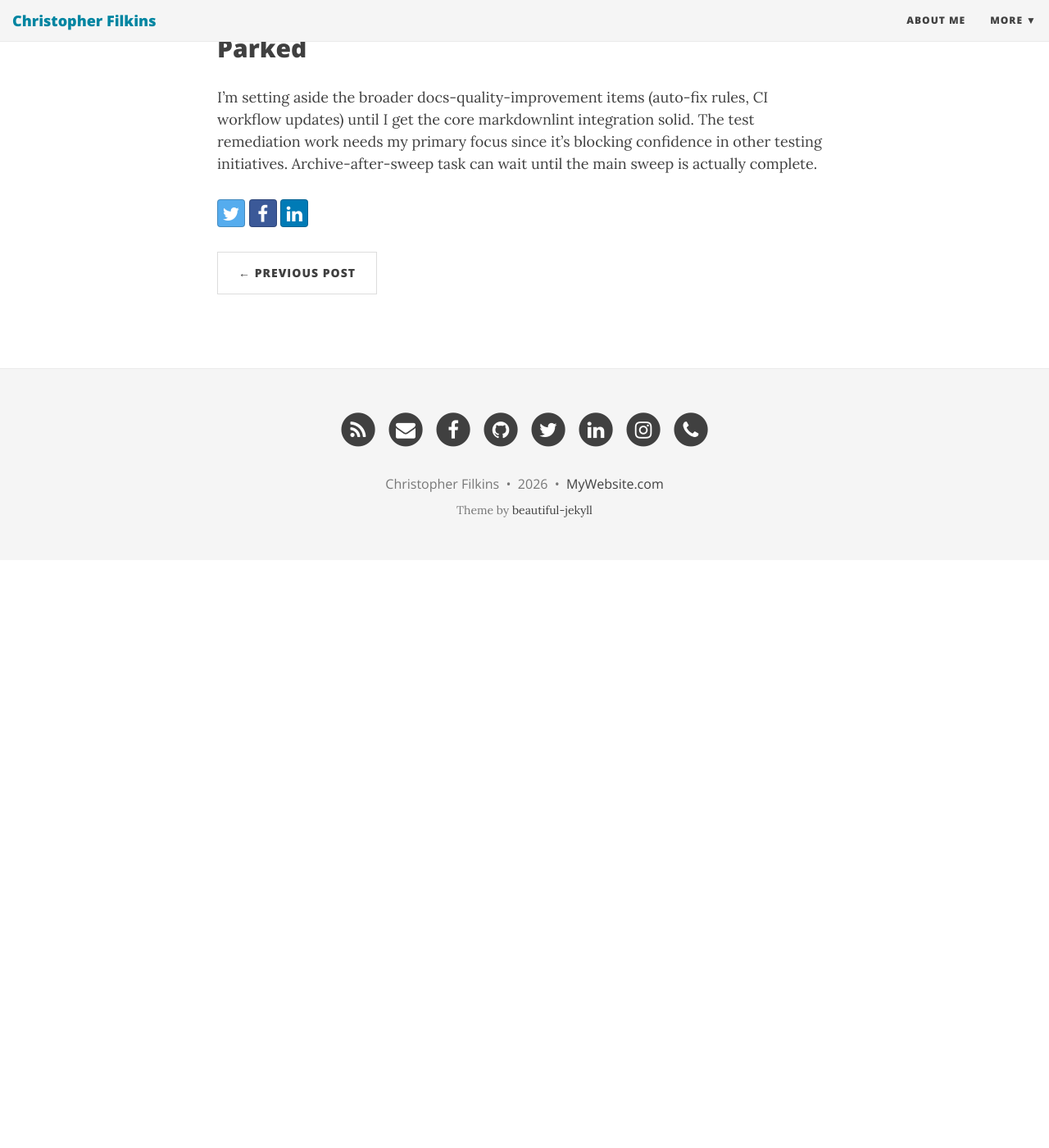
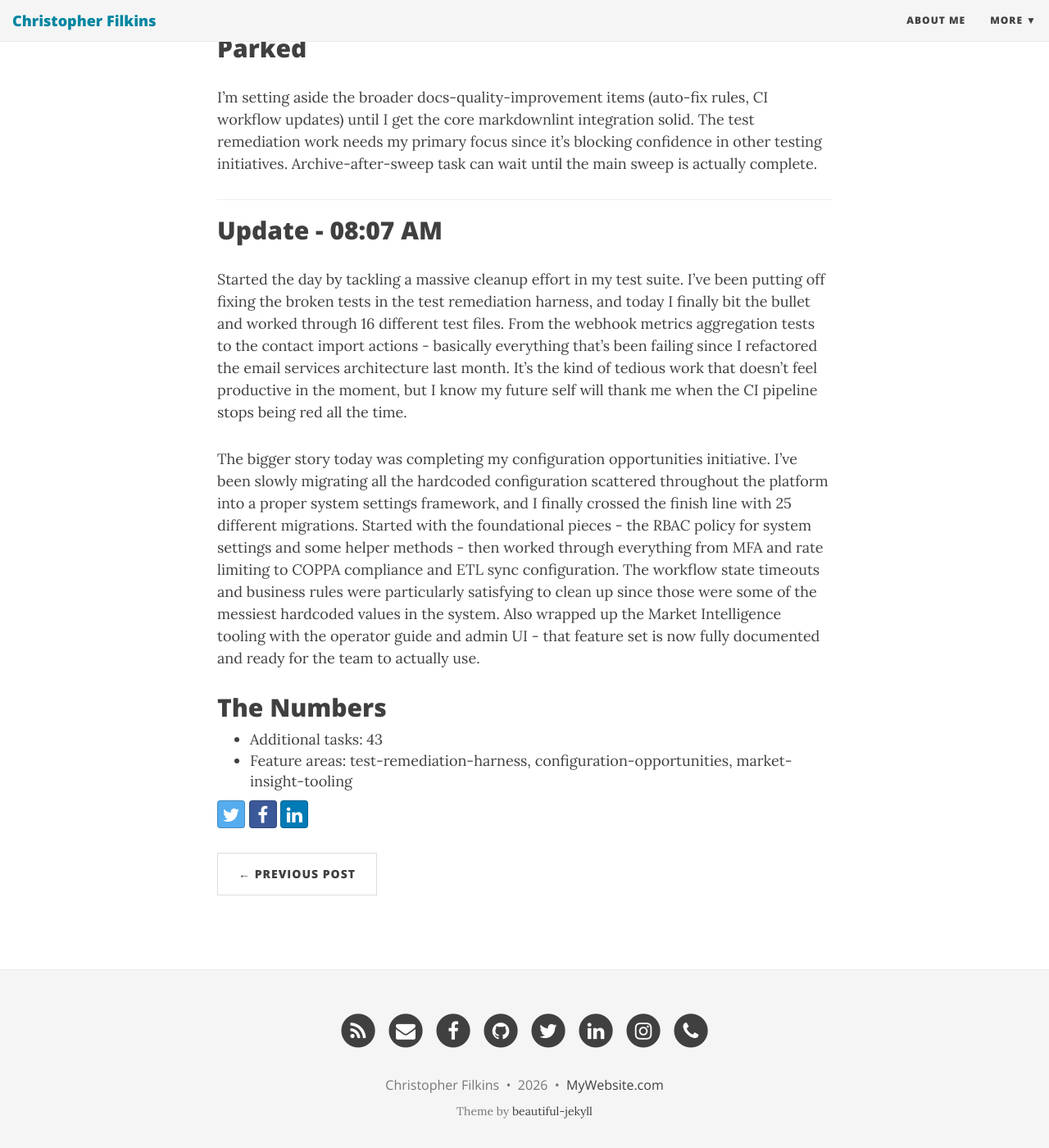
Before and after one commit to filchyboy/filchyboy.github.io, a Jekyll site: the page built from _posts/2026-03-21-todays-plan.md, in a window 1280 px wide and 1400 px high, scrolled down 1483 px. Shown: the whole window at 82% size. Built offline with Jekyll 4.4.1, drawn with Linux system fonts in a browser that asks for light colours; nearby versions of some CDN libraries; before the commit the page ends 2166 px from its top, so only the background shows below that.

Commit message:
Update build-in-public update: Configuration Opportunities

```diff
--- a/_posts/2026-03-21-todays-plan.md
+++ b/_posts/2026-03-21-todays-plan.md
@@ -32,3 +32,20 @@ I'm laser-focused on getting my test remediation harness fully operational. I wo
 ## Parked
 
 I'm setting aside the broader docs-quality-improvement items (auto-fix rules, CI workflow updates) until I get the core markdownlint integration solid. The test remediation work needs my primary focus since it's blocking confidence in other testing initiatives. Archive-after-sweep task can wait until the main sweep is actually complete.
+
+---
+
+## Update - 08:07 AM
+
+Started the day by tackling a massive cleanup effort in my test suite. I've been putting off fixing the broken tests in the test remediation harness, and today I finally bit the bullet and worked through 16 different test files. From the webhook metrics aggregation tests to the contact import actions - basically everything that's been failing since I refactored the email services architecture last month. It's the kind of tedious work that doesn't feel productive in the moment, but I know my future self will thank me when the CI pipeline stops being red all the time.
+
+The bigger story today was completing my configuration opportunities initiative. I've been slowly migrating all the hardcoded configuration scattered throughout the platform into a proper system settings framework, and I finally crossed the finish line with 25 different migrations. Started with the foundational pieces - the RBAC policy for system settings and some helper methods - then worked through everything from MFA and rate limiting to COPPA compliance and ETL sync configuration. The workflow state timeouts and business rules were particularly satisfying to clean up since those were some of the messiest hardcoded values in the system. Also wrapped up the Market Intelligence tooling with the operator guide and admin UI - that feature set is now fully documented and ready for the team to actually use.
+
+## The Numbers
+- Additional tasks: 43
+- Feature areas: test-remediation-harness, configuration-opportunities, market-insight-tooling
+<!-- Generated by dev-tracker publish_to_jekyll.py (AI mode) -->
+<!-- accomplished-date: 2026-03-21 -->
+<!-- unit-ids: trh-live20260321-f000,trh-live20260321-f015,trh-live20260321-f001,trh-live20260321-f002,trh-live20260321-f003,trh-live20260321-f004,trh-live20260321-f005,trh-live20260321-f006,trh-live20260321-f007,trh-live20260321-f008,trh-live20260321-f009,trh-live20260321-f010,trh-live20260321-f011,trh-live20260321-f012,trh-live20260321-f013,trh-live20260321-f014,foundation-rbac-policy,foundation-helper-methods,foundation-seeder-extension,sec-1-1-mfa-config,sec-2-1-rate-limiting,sec-1-2-csp-config,sec-1-3-session-security,sec-2-2-coppa-rate-limiting,sec-3-1-coppa-compliance,sec-3-2-compliance-bypass,bill-4-1-resource-limits,bill-4-2-budget-alerts,etl-8-1-feature-toggles,bill-2-3-billing-rate-limits,etl-5-1-driver-rate-limits,bill-4-3-invoice-settings,etl-5-3-sync-config,etl-5-4-slack-notifications,wf-6-1-state-timeouts,wf-6-2-approval-settings,wf-6-3-business-rules,perf-7-1-cache-ttl,final-regression-testing,perf-7-2-queue-config,perf-10-1-testing-toggles,mi-docs-operator-guide-shipped,mi-admin-mfe-operator-ui -->
+
+<!-- unit-ids: bill-2-3-billing-rate-limits,bill-4-1-resource-limits,bill-4-2-budget-alerts,bill-4-3-invoice-settings,etl-5-1-driver-rate-limits,etl-5-3-sync-config,etl-5-4-slack-notifications,etl-8-1-feature-toggles,final-regression-testing,foundation-helper-methods,foundation-rbac-policy,foundation-seeder-extension,mi-admin-mfe-operator-ui,mi-docs-operator-guide-shipped,perf-10-1-testing-toggles,perf-7-1-cache-ttl,perf-7-2-queue-config,sec-1-1-mfa-config,sec-1-2-csp-config,sec-1-3-session-security,sec-2-1-rate-limiting,sec-2-2-coppa-rate-limiting,sec-3-1-coppa-compliance,sec-3-2-compliance-bypass,trh-live20260321-f000,trh-live20260321-f001,trh-live20260321-f002,trh-live20260321-f003,trh-live20260321-f004,trh-live20260321-f005,trh-live20260321-f006,trh-live20260321-f007,trh-live20260321-f008,trh-live20260321-f009,trh-live20260321-f010,trh-live20260321-f011,trh-live20260321-f012,trh-live20260321-f013,trh-live20260321-f014,trh-live20260321-f015,wf-6-1-state-timeouts,wf-6-2-approval-settings,wf-6-3-business-rules -->
```
